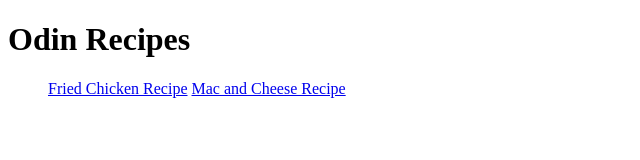
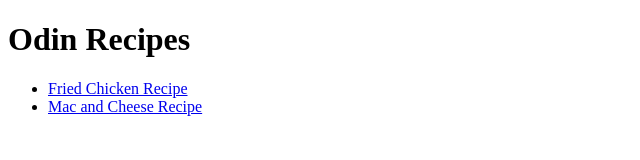
Before and after one commit to shaddad3/odin-recipes, a plain HTML site: page index.html in a window 1280 px wide. Shown: the whole page, without its empty margins (0-640 px from the left). Drawn offline with Linux system fonts and the light colour scheme.

Commit message:
list recipes

```diff
--- a/index.html
+++ b/index.html
@@ -9,8 +9,8 @@
     <body>
         <h1>Odin Recipes</h1>
         <ul>
-            <a href="./recipes/chicken.html">Fried Chicken Recipe</a>
-            <a href="./recipes/mac-and-cheese.html">Mac and Cheese Recipe</a>
+            <li><a href="./recipes/chicken.html">Fried Chicken Recipe</a></li>
+            <li><a href="./recipes/mac-and-cheese.html">Mac and Cheese Recipe</a></li>
         </ul>
     </body>
 </html>
```
